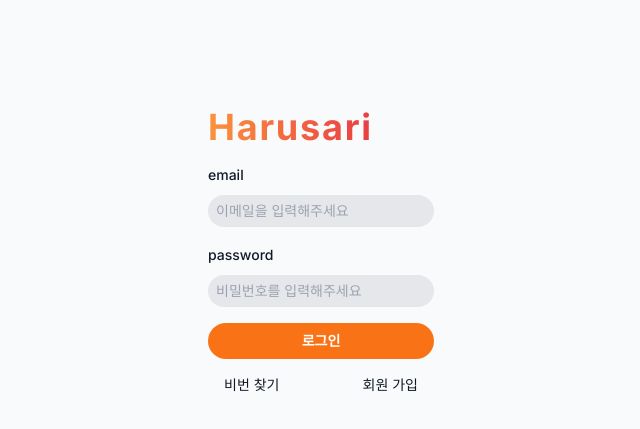
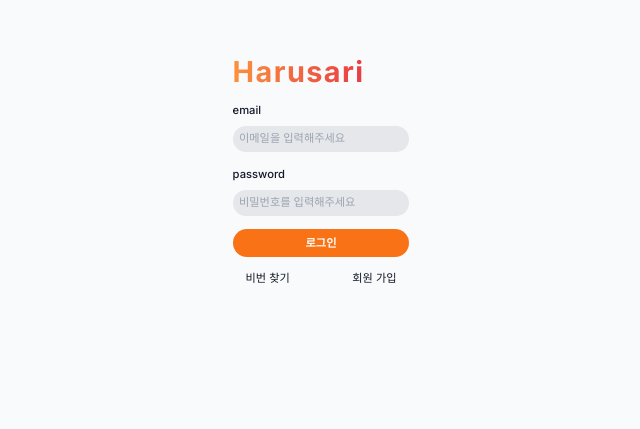
Before and after one commit to dozine/Harusari, a Next.js app: page /login in a window 1280 px wide. Shown: the part 149-578 px from the top of the page, without its empty margins (319-959 px from the left). Built offline with nearby package versions, Linux system fonts and the light colour scheme.

Commit message:
feat : 레이아웃에 줌 적용

```diff
--- a/app/globals.css
+++ b/app/globals.css
@@ -14,7 +14,10 @@
   }
 }
 
-html,
+html {
+  zoom: 0.8;
+}
+
 body {
   height: 100%;
   margin: 0;
```
